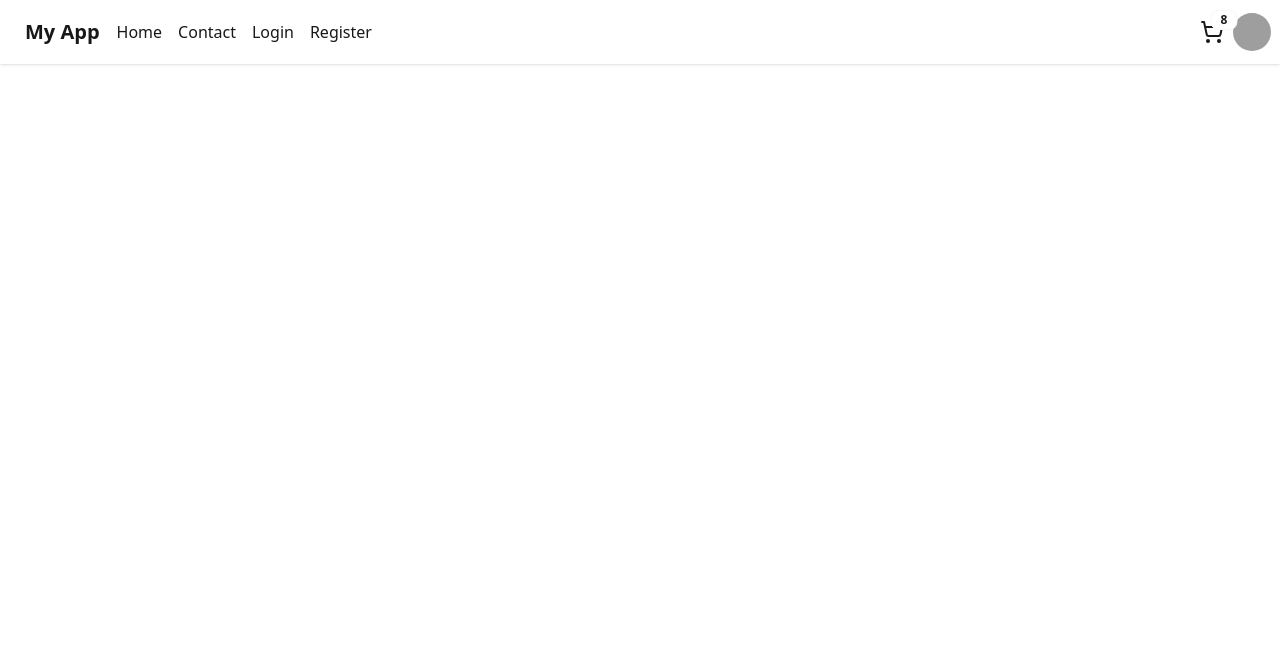
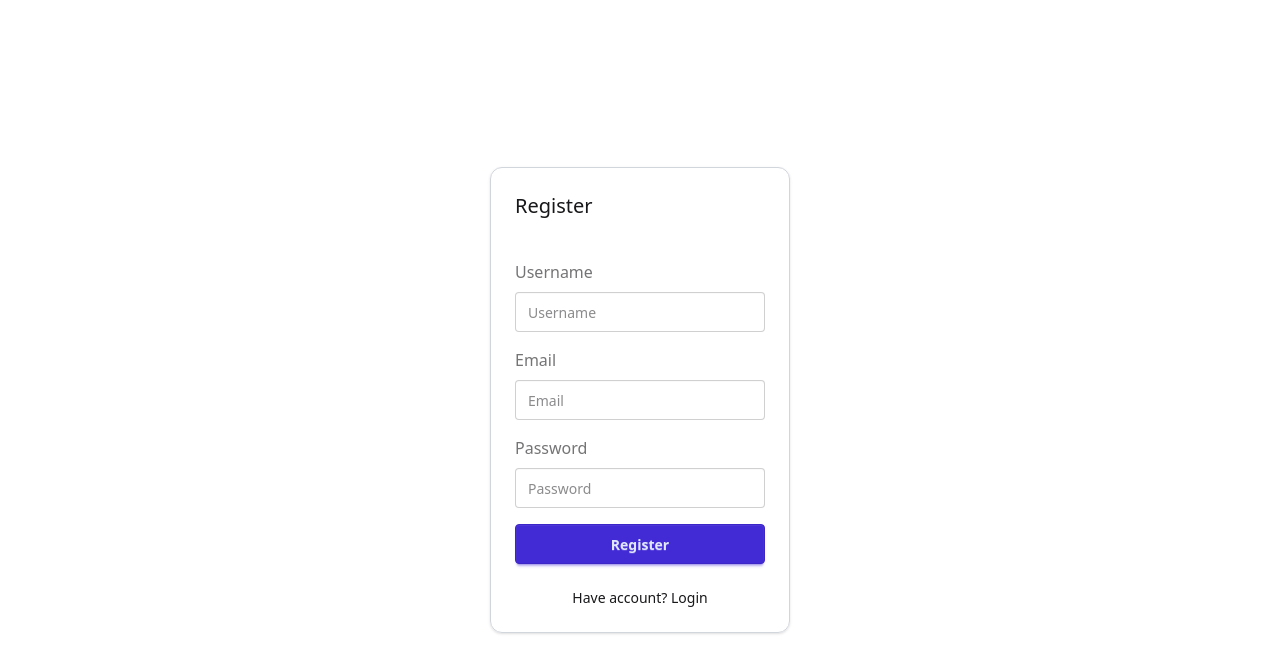
Before and after one commit to udibagas/vue-router, a Vue app: page /auth/register in a window 1280 px wide. Shown: the top 672 px of the page. Built offline with nearby package versions, Linux system fonts and the light colour scheme; grey boxes are pictures that could not be loaded; the HTML template or start-up script is replaced by a standard one.

Commit message:
implement auth

```diff
--- a/src/App.vue
+++ b/src/App.vue
@@ -1,12 +1,3 @@
-<script setup>
-import Header from "./components/Header.vue";
-</script>
-
 <template>
-  <Header />
-  <main class="w-[1000px] my-6 m-auto">
-    <router-view />
-  </main>
+  <router-view />
 </template>
-
-<style scoped></style>
--- a/src/components/FetchError.vue
+++ b/src/components/FetchError.vue
@@ -1,10 +1,17 @@
 <template>
   <div role="alert" class="alert alert-error">
     <CircleAlert />
-    <span>Error! Failed to fetch data</span>
+    <span>{{ message }}</span>
   </div>
 </template>
 
 <script setup>
 import { CircleAlert } from "lucide-vue-next";
+
+defineProps({
+  message: {
+    type: String,
+    default: "Failed to fetch data!",
+  },
+});
 </script>
--- a/src/components/Header.vue
+++ b/src/components/Header.vue
@@ -20,7 +20,7 @@
       >
     </div>
     <div class="flex-none">
-      <div class="dropdown dropdown-end">
+      <!-- <div class="dropdown dropdown-end">
         <div tabindex="0" role="button" class="btn btn-ghost btn-circle">
           <div class="indicator">
             <ShoppingCart />
@@ -39,8 +39,11 @@
             </div>
           </div>
         </div>
-      </div>
-      <div class="dropdown dropdown-end">
+      </div> -->
+
+      <router-link v-if="!isLoggedIn" to="/auth/login">Login</router-link>
+
+      <div v-else class="dropdown dropdown-end">
         <div tabindex="0" role="button" class="btn btn-ghost btn-circle avatar">
           <div class="w-10 rounded-full">
             <img
@@ -70,8 +73,6 @@ import { ref } from "vue";
 const routes = [
   { path: "/", label: "Home" },
   { path: "/contact", label: "Contact" },
-  { path: "/login", label: "Login" },
-  { path: "/register", label: "Register" },
 ];
 
 import { ShoppingCart } from "lucide-vue-next";
@@ -84,5 +85,6 @@ const isLoggedIn = ref(localStorage.getItem("token"));
 function logout() {
   localStorage.removeItem("token");
   router.push("/");
+  isLoggedIn.value = false;
 }
 </script>
--- /dev/null
+++ b/src/layouts/AuthLayout.vue
@@ -0,0 +1,7 @@
+<template>
+  <main class="h-[100vh] flex justify-center items-center">
+    <div class="border border-gray-300 rounded-xl shadow w-[300px] p-6">
+      <router-view />
+    </div>
+  </main>
+</template>
--- /dev/null
+++ b/src/layouts/MainLayout.vue
@@ -0,0 +1,10 @@
+<script setup>
+import Header from "../components/Header.vue";
+</script>
+
+<template>
+  <Header />
+  <main class="w-[1000px] my-6 m-auto">
+    <router-view />
+  </main>
+</template>
--- a/src/pages/Login.vue
+++ b/src/pages/Login.vue
@@ -2,6 +2,8 @@
   <h1 class="text-xl mb-10">Login</h1>
 
   <form class="flex flex-col gap-4" @submit.prevent="handleLogin">
+    <FetchError v-if="isError" message="Invalid username or password!" />
+
     <div class="flex flex-col gap-2">
       <label for="username" class="label">Username</label>
       <input
@@ -26,14 +28,19 @@
       />
     </div>
 
-    <div>
-      <button type="submit" class="btn btn-primary">Login</button>
+    <div class="flex flex-col gap-6">
+      <button type="submit" class="btn btn-primary w-full">Login</button>
+      <p class="text-sm text-center">
+        Don't have account?
+        <router-link to="/auth/register">Register</router-link>
+      </p>
     </div>
   </form>
 </template>
 
 <script setup>
-import { reactive } from "vue";
+import FetchError from "@/components/FetchError.vue";
+import { reactive, ref } from "vue";
 import { useRouter } from "vue-router";
 
 const router = useRouter();
@@ -45,6 +52,8 @@ const form = reactive({
   username: "",
   password: "",
 });
+
+const isError = ref(false);
 
 function handleLogin() {
   fetch("https://fakestoreapi.com/auth/login", {
@@ -61,6 +70,7 @@ function handleLogin() {
     })
     .catch((err) => {
       console.error(err.message);
+      isError.value = true;
     });
 }
 </script>
--- a/src/pages/Register.vue
+++ b/src/pages/Register.vue
@@ -1,3 +1,84 @@
 <template>
-  <h1 class="text-xl">Register</h1>
+  <h1 class="text-xl mb-10">Register</h1>
+
+  <form class="flex flex-col gap-4" @submit.prevent="handleRegister">
+    <FetchError v-if="isError" message="Invalid username or password!" />
+
+    <div class="flex flex-col gap-2">
+      <label for="username" class="label">Username</label>
+      <input
+        type="text"
+        id="username"
+        name="username"
+        placeholder="Username"
+        class="input"
+        v-model="form.username"
+      />
+    </div>
+
+    <div class="flex flex-col gap-2">
+      <label for="email" class="label">Email</label>
+      <input
+        type="text"
+        id="email"
+        name="email"
+        placeholder="Email"
+        class="input"
+        v-model="form.email"
+      />
+    </div>
+
+    <div class="flex flex-col gap-2">
+      <label for="password" class="label">Password</label>
+      <input
+        type="password"
+        id="password"
+        name="password"
+        placeholder="Password"
+        class="input"
+        v-model="form.password"
+      />
+    </div>
+
+    <div class="flex flex-col gap-6">
+      <button type="submit" class="btn btn-primary w-full">Register</button>
+      <p class="text-sm text-center">
+        Have account?
+        <router-link to="/auth/login">Login</router-link>
+      </p>
+    </div>
+  </form>
 </template>
+
+<script setup>
+import FetchError from "@/components/FetchError.vue";
+import { reactive, ref } from "vue";
+import { useRouter } from "vue-router";
+
+const router = useRouter();
+
+const form = reactive({
+  username: "",
+  password: "",
+  email: "",
+});
+
+const isError = ref("");
+
+function handleRegister() {
+  fetch("https://fakestoreapi.com/users", {
+    method: "POST",
+    headers: {
+      "Content-Type": "application/json",
+    },
+    body: JSON.stringify({ id: 0, ...form }),
+  })
+    .then((res) => res.json())
+    .then(() => {
+      router.push("/login");
+    })
+    .catch((err) => {
+      isError.value = err.message;
+    });
+}
+</script>
--- a/src/router/index.js
+++ b/src/router/index.js
@@ -5,16 +5,19 @@ const router = createRouter({
   routes: [
     {
       path: "/",
+      component: () => import("../layouts/MainLayout.vue"),
+      children: [
+        {
+          path: "",
           name: "home",
           component: () => import("../pages/Home.vue"),
         },
-
         {
-      path: "/products",
+          path: "products",
           redirect: "/",
         },
         {
-      path: "/contact",
+          path: "contact",
           name: "contact",
           component: () => import("../pages/Contact.vue"),
           children: [
@@ -29,28 +32,18 @@ const router = createRouter({
           ],
         },
         {
-      path: "/profile",
+          path: "profile",
           name: "profile",
           component: () => import("../pages/Profile.vue"),
         },
         {
-      path: "/login",
-      name: "login",
-      component: () => import("../pages/Login.vue"),
-    },
-    {
-      path: "/register",
-      name: "register",
-      component: () => import("../pages/Register.vue"),
-    },
-    {
-      path: "/products/:id", // /products/2
+          path: "products/:id", // /products/2
           name: "productDetail",
           component: () => import("../pages/ProductDetail.vue"),
           props: true,
         },
         {
-      path: "/admin",
+          path: "admin",
           name: "admin",
           component: () => import("../pages/Admin.vue"),
           // beforeEnter: () => {
@@ -61,6 +54,24 @@ const router = createRouter({
           //     return "/login";
           //   }
           // },
+        },
+      ],
+    },
+    {
+      path: "/auth",
+      component: () => import("../layouts/AuthLayout.vue"),
+      children: [
+        {
+          path: "login",
+          name: "login",
+          component: () => import("../pages/Login.vue"),
+        },
+        {
+          path: "register",
+          name: "register",
+          component: () => import("../pages/Register.vue"),
+        },
+      ],
     },
   ],
 });
```
Lines whose indentation alone changed are shown as unchanged.
